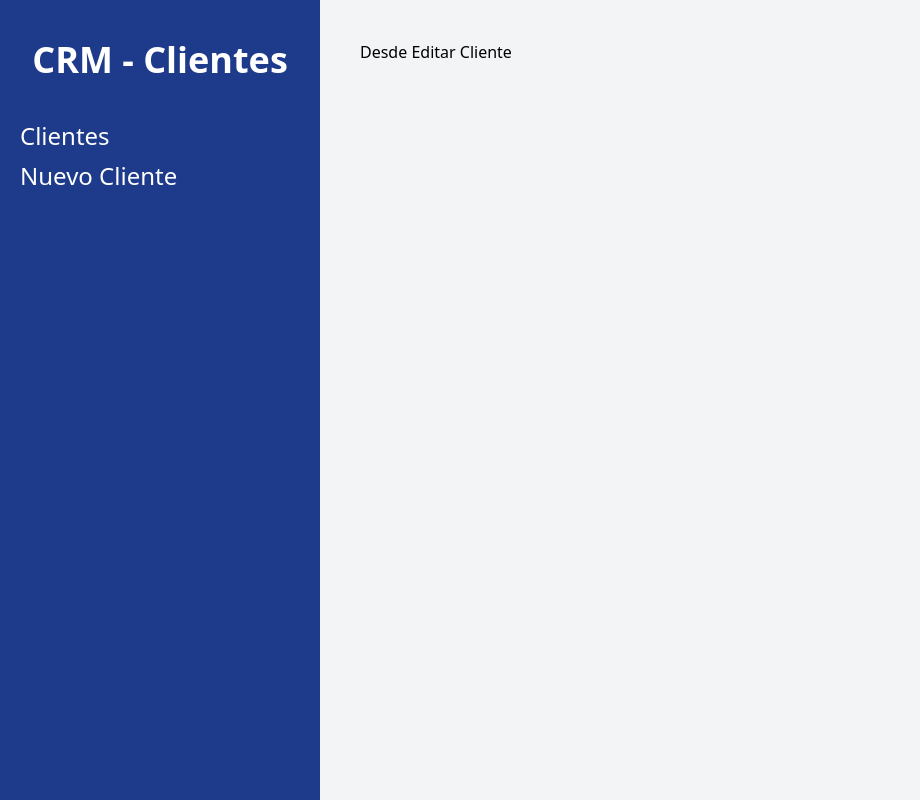
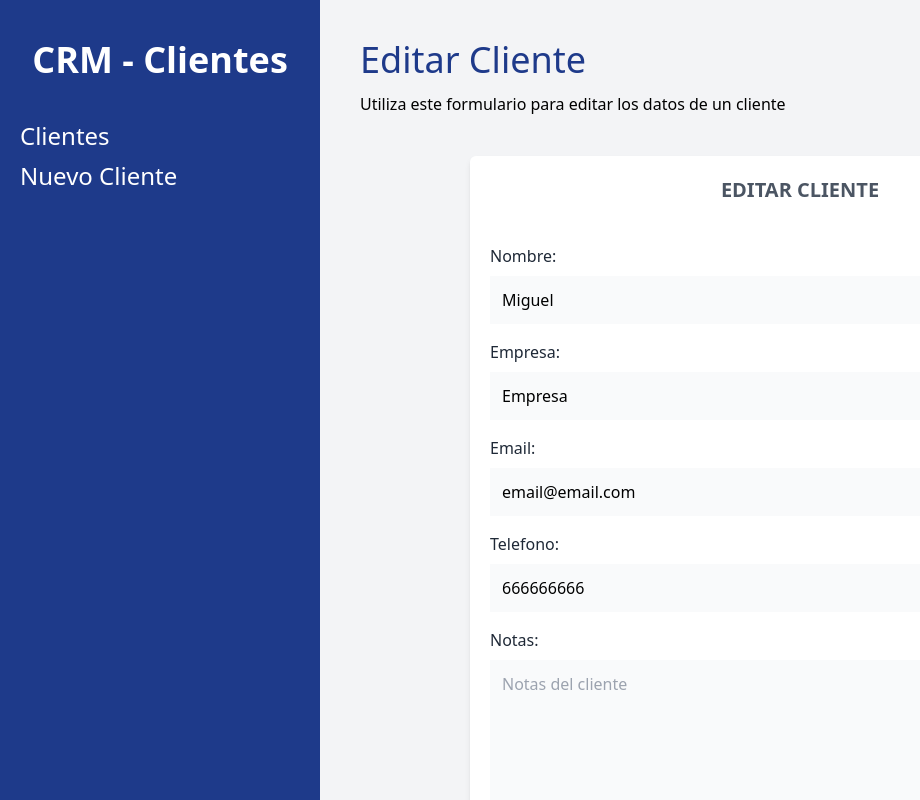
Before and after one commit to miguelblanque/crm-react, a React (Vite) app: page /clientes/editar/1 in a window 1280 px wide. Shown: the whole page, without its empty margins (0-920 px from the left). Built offline with nearby package versions, Linux system fonts and the light colour scheme; data requests are answered from the project's data file.

Commit message:
Editar cliente

```diff
--- a/src/components/Cliente.jsx
+++ b/src/components/Cliente.jsx
@@ -26,7 +26,8 @@
           <button
             type="button"
             className="bg-blue-600 hover:bg-blue-700 block w-full text-white p-2 uppercase font-bold text-xs mt-3 "
-            >Editar </button>
+            onClick=  {() => navigate(`/clientes/editar/${id}`)}
+           >Editar </button>
 
           <button
            type="button"
--- a/src/components/Formulario.jsx
+++ b/src/components/Formulario.jsx
@@ -1,10 +1,13 @@
 import React from 'react'
-import Alerta from './Alerta'
+
 import {Formik,Form,Field} from 'formik'
 import { useNavigate } from 'react-router-dom'
 import * as Yup from 'yup'
 
-const Formulario = () => {
+import Alerta from './Alerta'
+import Spinner from './Spinner'
+
+const Formulario = ({cliente, cargando}) => {
 
    const navigate=useNavigate()
 
@@ -43,18 +46,21 @@
     }
 
   return (
+    cargando ? <Spinner /> : (
     <div className=" bg-white mt-10 px-5 py-5 rounded-md shadow-md md:w-3/4 mx-auto">
-        <h1 className="text-gray-600 font-bold text-xl uppercase text-center">Agregar Cliente</h1>
+        <h1 className="text-gray-600 font-bold text-xl uppercase text-center">
+          {cliente?.nombre? 'Editar Cliente': 'Agregar Cliente'}</h1>
 
         <Formik
             initialValues={{
-                nombre: '',
-                empresa: '',
-                email: '',
-                telefono: '',
-                notas: ''
+                nombre: cliente?.nombre ?? "",
+                empresa: cliente?.empresa ?? "",
+                email: cliente?.email ?? "",
+                telefono: cliente?.telefono ?? "",
+                notas: cliente?.notas ?? "",
 
             }}
+            enableReinitialize={true}
             onSubmit={ async(values,{resetForm})=> {
                 handleSubmit(values)
                 resetForm()
@@ -160,7 +166,13 @@
 
 
     </div>
+   )
   )
 }
 
+Formulario.defaultProps ={
+   cliente: {},
+   cargando: false
+}
+
 export default Formulario
--- a/src/paginas/EditarCliente.jsx
+++ b/src/paginas/EditarCliente.jsx
@@ -1,10 +1,42 @@
-import React from 'react'
+import { useEffect,useState } from "react"
+import { useParams } from "react-router-dom";
+import Formulario from "../components/Formulario"
 
 const EditarCliente = () => {
+
+  const { id }= useParams();
+
+    const [cliente, setCliente] = useState({})
+    const [cargando,setCargando] =useState(true)
+
+    useEffect(() => {
+
+        const obtenerClienteAPI= async()=>{
+            try{
+                const url=`http://localhost:4000/clientes/${id}`
+                const respuesta = await fetch(url)
+                const resultado = await respuesta.json()
+                setCliente(resultado)
+            }catch (error){
+                console.log(error)
+            }
+            setCargando(!cargando)
+        }
+        obtenerClienteAPI()
+    },[])
   return (
-    <div>
-        <h1>Desde Editar Cliente</h1>
-    </div>
+    <>
+      <h1 className="front-black text-4xl text-blue-900">Editar Cliente</h1>
+      <p className="mt-3">Utiliza este formulario para editar los datos de un cliente</p>
+
+      {cliente?.nombre ? (
+        <Formulario
+        cliente={cliente}
+        cargando={cargando}
+/>
+      ):<p>Cliente ID no válido</p>}
+
+    </>
   )
 }
 
--- a/src/paginas/NuevoCliente.jsx
+++ b/src/paginas/NuevoCliente.jsx
@@ -2,12 +2,16 @@
 import Formulario from '../components/Formulario'
 
 const NuevoCliente = () => {
+
+  const cliente = {}
   return (
    <>
         <h1 className="front-black text-4xl text-blue-900">Nuevo Cliente</h1>
         <p className="mt-3">LLena los siguientes campos para registrar un cliente</p>
 
-        <Formulario />
+        <Formulario
+          cliente={cliente}
+        />
    </>
   )
 }
```
